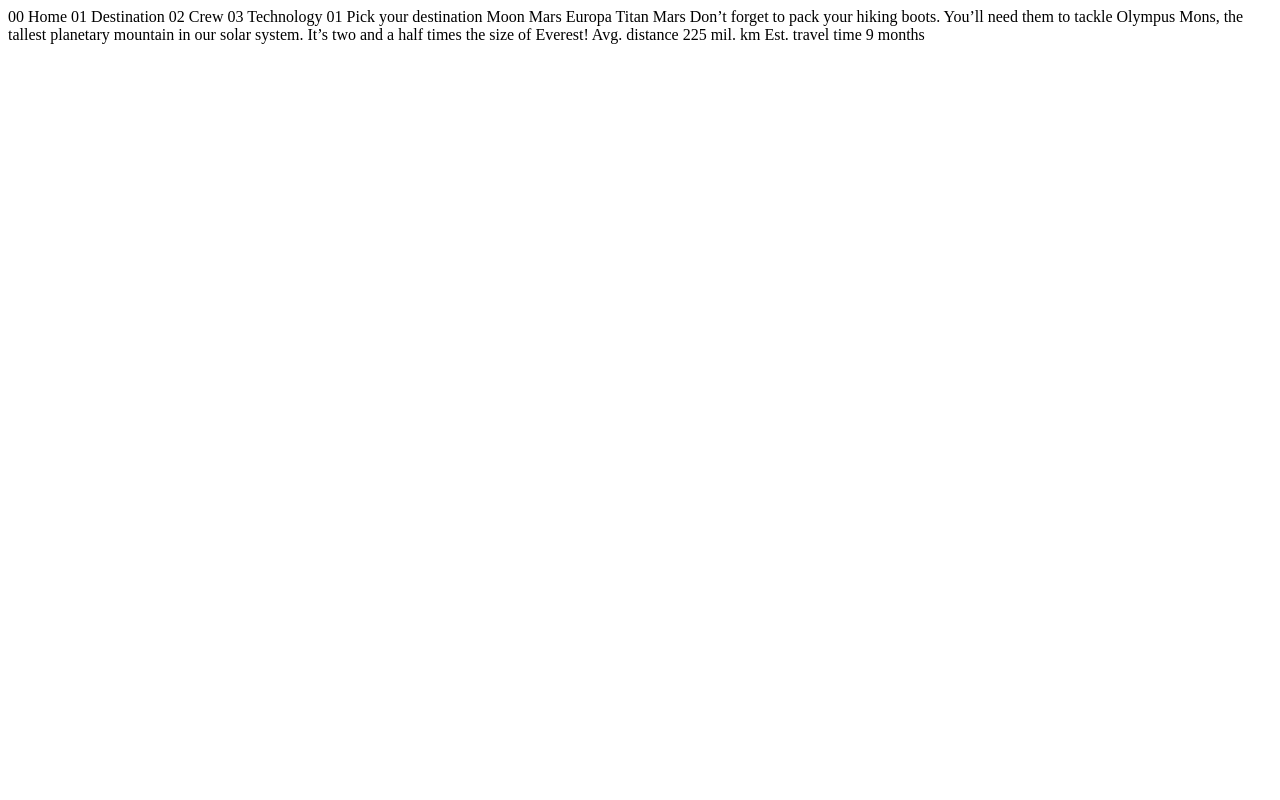
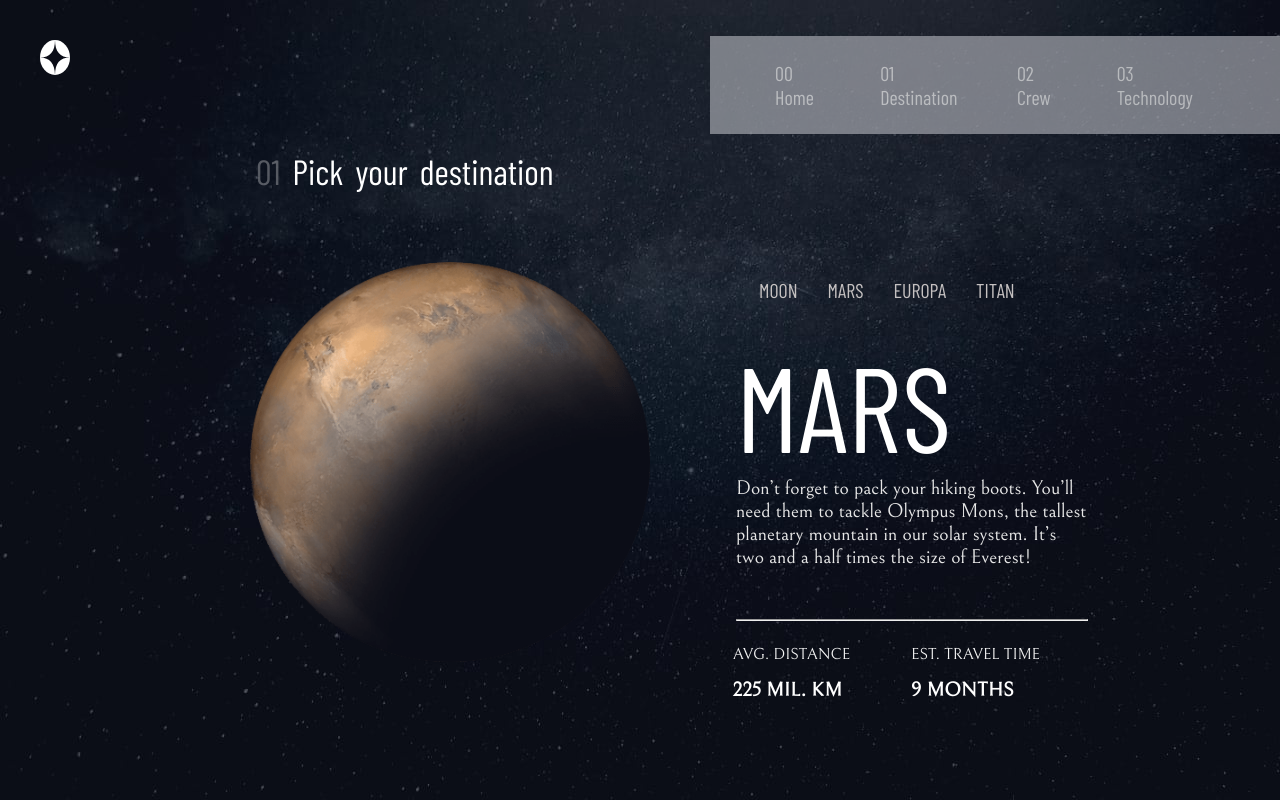
Before and after one commit to Abentesfaye/space-tourism-website, a plain HTML site: page space-tourism-website-main/starter-code/pages/destination/destination-mars.html in a window 1280 px wide. Drawn offline with Linux system fonts and the light colour scheme.

Commit message:
done with destination

```diff
--- a/space-tourism-website-main/starter-code/css/destination-css.css
+++ b/space-tourism-website-main/starter-code/css/destination-css.css
@@ -63,7 +63,7 @@ list-style-type: none;
 .paragraph{
     margin-left: 15%;
     margin-right: 30%;
-    font-family: barlow;
+    font-family: bell;
     font-size: 20px;
     color: rgb(231, 231, 231);
     margin-bottom: 50px;
--- a/space-tourism-website-main/starter-code/pages/destination/destination-mars.html
+++ b/space-tourism-website-main/starter-code/pages/destination/destination-mars.html
@@ -6,32 +6,61 @@
 
   <link rel="icon" type="image/png" sizes="32x32" href="./assets/favicon-32x32.png">
 
-  <title>Frontend Mentor | Space tourism website</title>
+  <title>Space tourism website</title>
+  <link rel="stylesheet" href="../../css/navbar.css">
+ <link rel="stylesheet" href="../../css/font.css">
+ <link rel="stylesheet" href="../../css/destination-css.css">
 </head>
 <body>
+  <div class="wrapper">
+    <nav class="navbar">
+      <img src="../../assets/shared/logo.svg" alt="logo">
+      <ul>
+        <li><a href="../../index.html"> 00 Home</a></li>
+        <li><a href="destination-moon.html">01 Destination</a></li>
+        <li><a href="../crew/crew-commander.html"> 02 Crew</a></li>
+        <li><a href="../technology/technology-spaceport.html">03 Technology</a></li>
+      </ul>
+    </nav>
+    <div class="destination">
+      <span>01 </span> Pick your destination
+     </div>
 
-  00 Home
-  01 Destination
-  02 Crew
-  03 Technology
+    <div class="img">
+      <img src="../../assets/destination/image-mars.png" alt="moon logo">
+    </div>
+    <div class="left">
+    <div class="minnav">
+      <ul>
+        <li><a href="destination-moon.html">Moon</a></li>
+        <li><a href="destination-mars.html">Mars</a></li>
+        <li><a href="destination-europa.html">Europa</a></li>
+        <li><a href="destination-titan.html">Titan</a></li>
+      </ul>
+    </div>
 
-  01 Pick your destination
+    <div class="heading">
+      Mars
+    </div>
+    <div class="paragraph">
+      Don’t forget to pack your hiking boots. You’ll need them to tackle Olympus Mons,
+      the tallest planetary mountain in our solar system. It’s two and a half times
+      the size of Everest!
 
-  Moon
-  Mars
-  Europa
-  Titan
-
-  Mars
-
-  Don’t forget to pack your hiking boots. You’ll need them to tackle Olympus Mons,
-  the tallest planetary mountain in our solar system. It’s two and a half times
-  the size of Everest!
-
-  Avg. distance
-  225 mil. km
-
-  Est. travel time
-  9 months
+    </div>
+    <div class="hr">
+      <hr>
+    </div>
+    <div class="footer">
+      <div class="child">
+        <p>Avg. distance</p>
+        <h1> 225 mil. km</h1>
+      </div>
+      <div class="child">
+        <p>Est. travel time</p>
+        <h1>9 months</h1>
+      </div>
+    </div>
+  </div>
 </body>
 </html>
```
Also changed, not shown: space-tourism-website-main/starter-code/pages/destination/destination-europa.html (+52 -23 lines), space-tourism-website-main/starter-code/pages/destination/destination-moon.html (+4 -4 lines), space-tourism-website-main/starter-code/pages/destination/destination-titan.html (+50 -21 lines), 1 other file.
